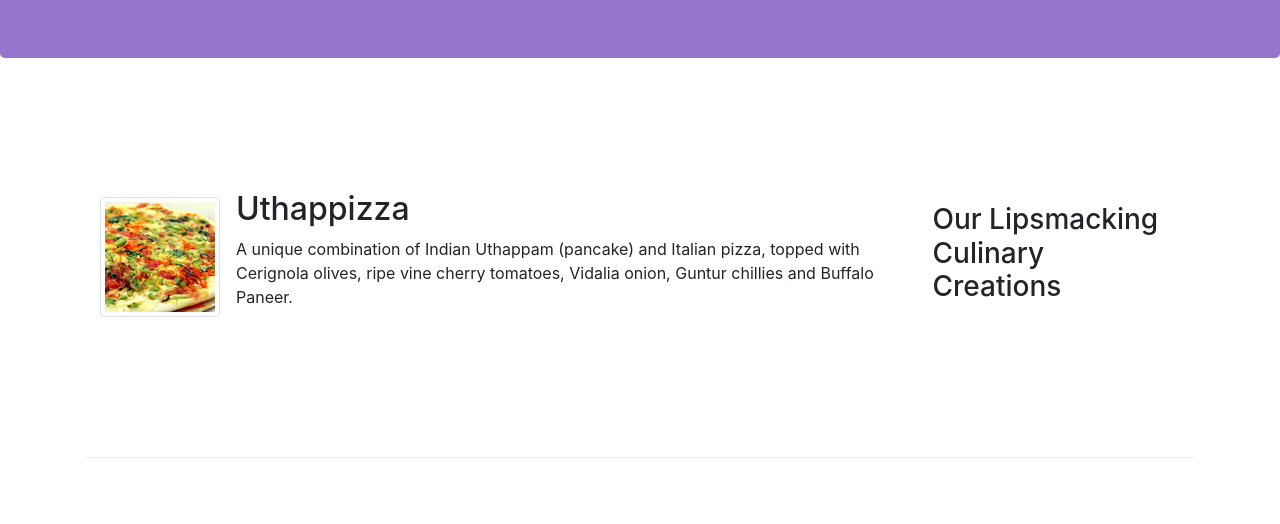
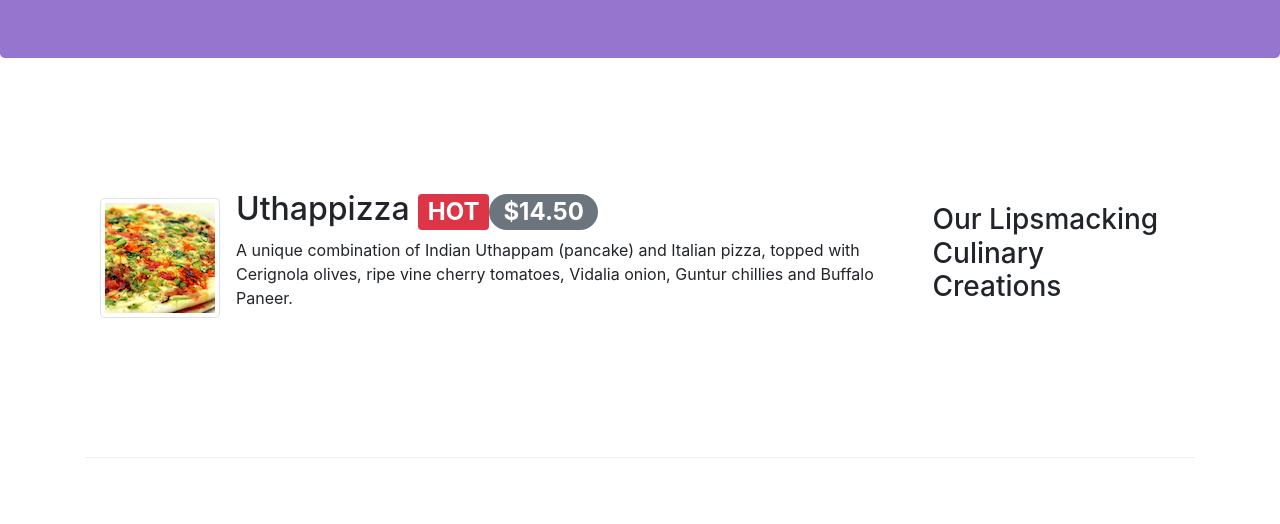
Before and after one commit to imkhushboo/new-bootstrap, a website: page index.html in a window 1280 px wide. Shown: the part 276-800 px from the top of the page. Drawn offline with nearby package versions, Linux system fonts and the light colour scheme.

Commit message:
alerting

```diff
--- a/index.html
+++ b/index.html
@@ -56,7 +56,7 @@
             <div class="media">
                 <img class="d-flex mr-3 img-thumbnail align-self-center" src="img/uthappizza.png" alt="uttapizza">
                 <div class="media-body">
-                    <h2 class="mt-0">Uthappizza</h2>
+                    <h2 class="mt-0">Uthappizza <span class="badge badge-danger">HOT </span><span class="badge badge-pill badge-secondary ">  $14.50</span></h2>
                     <p>A unique combination of Indian Uthappam (pancake) and Italian pizza, topped with Cerignola olives, ripe vine cherry tomatoes, Vidalia onion, Guntur chillies and Buffalo Paneer.</p>
                 </div>
              </div>
```
